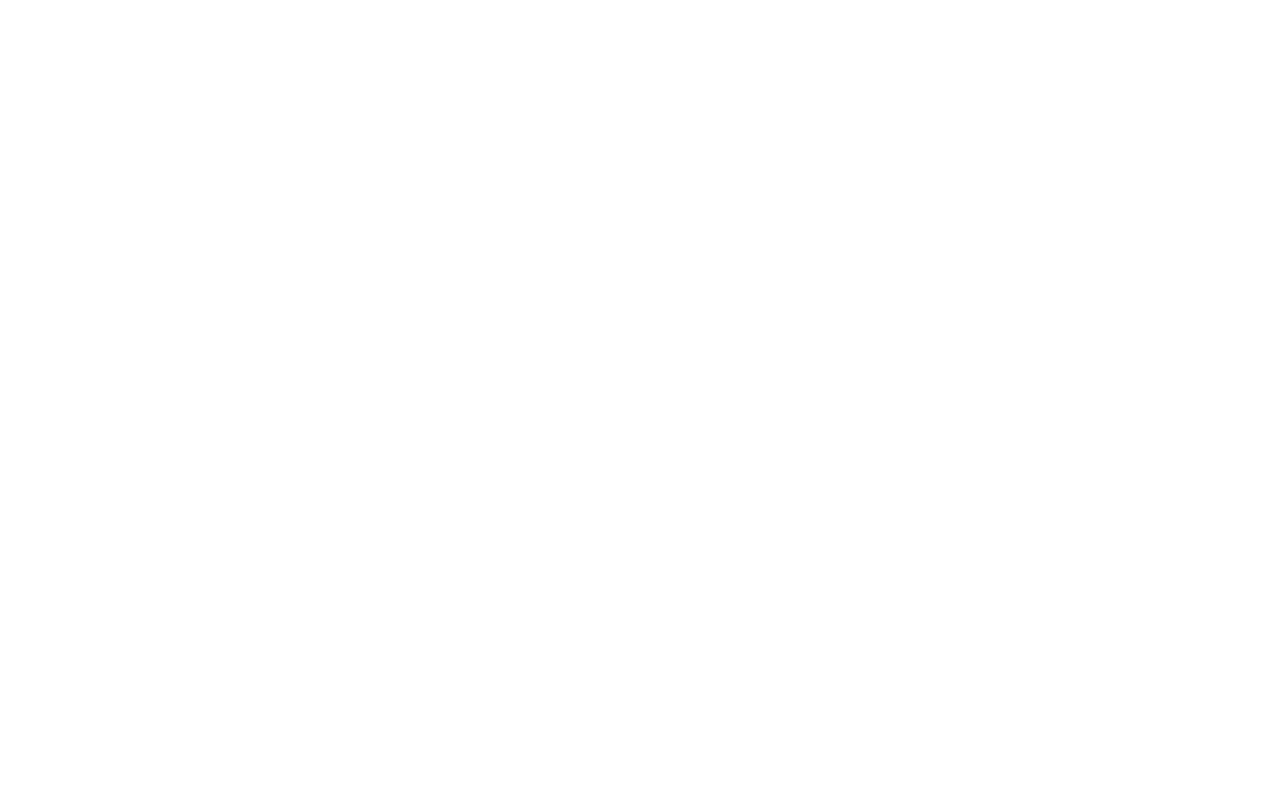
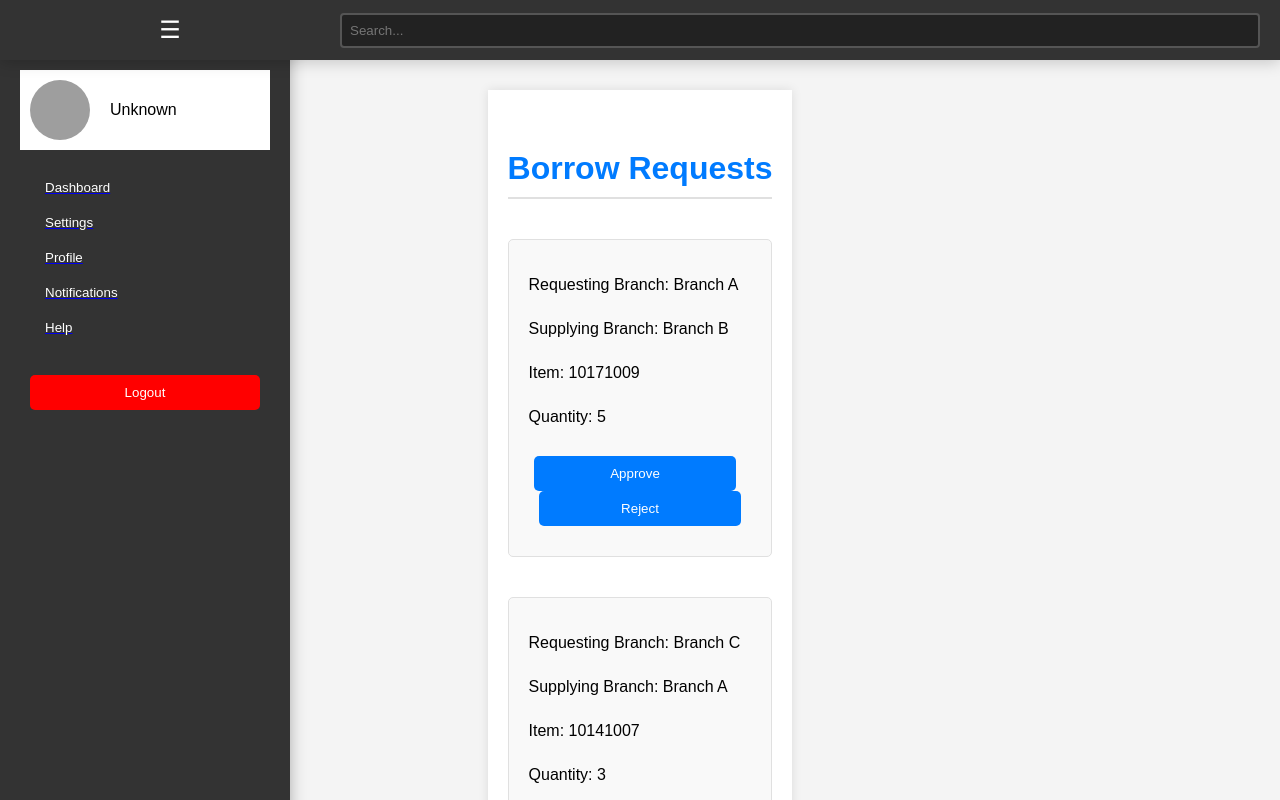
Before and after one commit to ALATTIELI/hradmin, a React (Vite) app: page /Borrow-Items in a window 1280 px wide. Before the commit this address had no page. Shown: the top 800 px of the page. Built offline with nearby package versions, Linux system fonts and the light colour scheme; grey boxes are pictures that could not be loaded.

Commit message:
borrow item done

```diff
--- /dev/null
+++ b/src/BorrowItems.css
@@ -0,0 +1,106 @@
+/* Global Styles */
+body {
+    font-family: 'Arial', sans-serif;
+    margin: 0;
+    padding: 0;
+    background-color: #f4f4f4;
+}
+
+/* Borrow Request Container */
+.Borrow-request-container {
+    max-width: 1200px;
+    margin: 50px auto;
+    padding: 20px;
+    background-color: #fff;
+    box-shadow: 0 0 10px rgba(0, 0, 0, 0.1);
+}
+
+h1 {
+    font-size: 2.5rem;
+    margin-bottom: 10px;
+}
+
+h2 {
+    font-size: 2rem;
+    margin: 40px 0 20px;
+    border-bottom: 2px solid #e0e0e0;
+    padding-bottom: 10px;
+}
+
+.borrow-request {
+    padding: 20px;
+    margin: 20px 0;
+    border-radius: 5px;
+    background-color: #f9f9f9;
+    border: 1px solid #e0e0e0;
+    display: flex;
+    flex-direction: column;
+    justify-content: space-between;
+}
+
+.borrow-request p {
+    font-size: 1rem;
+    margin-bottom: 10px;
+}
+
+.borrow-request-buttons {
+    display: flex;
+    align-items: center;
+    justify-content: space-between; /* This ensures spacing between the buttons */
+    margin-top: 10px;  /* Adds some margin on top for visual separation */
+}
+
+button {
+    padding: 10px 15px;
+    margin-right: 10px;
+    border: none;
+    border-radius: 5px;
+    cursor: pointer;
+    transition: background-color 0.3s ease;
+}
+
+button:last-child {
+    margin-right: 0; /* Removes margin from the last button */
+}
+
+button:hover {
+    opacity: 0.8;
+}
+
+/* Responsive Styles */
+@media screen and (max-width: 768px) {
+    h1 {
+        font-size: 2rem;
+    }
+
+    h2 {
+        font-size: 1.5rem;
+    }
+
+    .borrow-request {
+        padding: 15px;
+    }
+
+    .borrow-request p {
+        font-size: 0.9rem;
+    }
+
+    button {
+        padding: 8px 12px;
+        font-size: 0.9rem;
+    }
+}
+
+@media screen and (max-width: 480px) {
+    h1 {
+        font-size: 1.7rem;
+    }
+
+    h2 {
+        font-size: 1.2rem;
+    }
+
+    .Borrow-request-container {
+        padding: 10px;
+    }
+}
--- /dev/null
+++ b/src/BorrowItems.tsx
@@ -0,0 +1,131 @@
+import React, { useState } from "react";
+import "./BorrowItems.css";
+import { useSelector } from "react-redux";
+import employeesData from "./EmployeesData";
+import Sidebar from "./Sidebar";
+import TopBar from "./Topbar";
+import { RootState } from "./store";
+
+type Employee = {
+  id: number;
+  firstName: string;
+  lastName: string;
+  username: string;
+  password: string;
+  position: string;
+  department: string;
+  dateJoined: string;
+  photoUrl?: string;
+};
+// Rename the interface to avoid naming conflict with the component
+interface IBorrowRequest {
+  id: number;
+  requestingBranch: string;
+  supplyingBranch: string;
+  itemName: string;
+  quantity: number;
+  status: "Pending" | "Approved" | "Rejected";
+}
+
+const BorrowRequest: React.FC = () => {
+  // This is mock data for now. In a real-world scenario, it would come from a backend.
+  const [borrowRequests, setBorrowRequests] = useState<IBorrowRequest[]>([
+    {
+      id: 1,
+      requestingBranch: "Branch A",
+      supplyingBranch: "Branch B",
+      itemName: "10171009",
+      quantity: 5,
+      status: "Pending",
+    },
+    {
+      id: 2,
+      requestingBranch: "Branch C",
+      supplyingBranch: "Branch A",
+      itemName: "10141007",
+      quantity: 3,
+      status: "Pending",
+    },
+  ]);
+
+  const handleStatusUpdate = (
+    requestId: number,
+    newStatus: "Approved" | "Rejected"
+  ) => {
+    const updatedRequests = borrowRequests.map((request) =>
+      request.id === requestId ? { ...request, status: newStatus } : request
+    );
+    setBorrowRequests(updatedRequests);
+  };
+
+  const handleApprove = (requestId: number) => {
+    handleStatusUpdate(requestId, "Approved");
+  };
+
+  const handleReject = (requestId: number) => {
+    handleStatusUpdate(requestId, "Rejected");
+  };
+  const [isSidebarOpen, setIsSidebarOpen] = useState(true);
+
+  // Fetch the logged-in user's username from Redux store
+  const loggedInUser = useSelector((state: RootState) => state.auth.user);
+  const loggedInUsername = loggedInUser ? loggedInUser.username : null;
+
+  // Find the user in employeesData using the fetched username
+  const user: Employee | undefined = loggedInUsername
+    ? employeesData.employees.find((emp) => emp.username === loggedInUsername)
+    : undefined;
+
+  // Default values
+  let currentUser = {
+    name: "Unknown",
+    photo: "/path/to/default/photo.jpg",
+    position: "Guest", // Default value for position
+  };
+
+  // If user exists, override the default values
+  if (user) {
+    currentUser.name = `${user.firstName} ${user.lastName}`;
+    currentUser.position = user.position; // Include this line
+    if (user.photoUrl) {
+      currentUser.photo = user.photoUrl;
+    }
+  }
+  //   else {
+  //     //change url to /
+  //     window.location.href='/login';
+  //   }
+
+  const toggleSidebar = () => {
+    setIsSidebarOpen(!isSidebarOpen);
+  };
+
+  return (
+    <div className="Borrow-request-container">
+      <TopBar toggleSidebar={toggleSidebar} />
+      <Sidebar
+        currentUser={currentUser}
+        toggleSidebar={toggleSidebar}
+        className={isSidebarOpen ? "open" : ""}
+      />
+      <h2>Borrow Requests</h2>
+      {borrowRequests.map((request) => (
+        <div key={request.id} className="borrow-request">
+          <p>Requesting Branch: {request.requestingBranch}</p>
+          <p>Supplying Branch: {request.supplyingBranch}</p>
+          <p>Item: {request.itemName}</p>
+          <p>Quantity: {request.quantity}</p>
+          {request.status === "Pending" && (
+            <div className="borrow-request-buttons">
+              <button onClick={() => handleApprove(request.id)}>Approve</button>
+              <button onClick={() => handleReject(request.id)}>Reject</button>
+            </div>
+          )}
+          {request.status !== "Pending" && <p>Status: {request.status}</p>}
+        </div>
+      ))}
+    </div>
+  );
+};
+
+export default BorrowRequest;
--- a/src/buttonConfig.tsx
+++ b/src/buttonConfig.tsx
@@ -8,7 +8,7 @@
 export const positionButtons: ButtonConfiguration[] = [
     {
       position: "Software Engineer",
-      buttons: ["Reports", "Stock Order", "Warranty Items"]
+      buttons: ["Reports", "Stock Order", "Warranty Items", "Borrow Items"]
     },
     {
       position: "Product Manager",
--- a/src/routes.tsx
+++ b/src/routes.tsx
@@ -10,6 +10,7 @@
 import Stockorder from './Stockorder';
 import OrderDetails from './OrderDetails';
 import WarrantyView from './WarrantyItems';
+import BorrowRequest from './BorrowItems';
 
 const ProtectedRoute: React.FC = () => {
   const isAuthenticated = useSelector((state: RootState) => state.auth.isAuthenticated);
@@ -27,6 +28,7 @@
         <Route path="/Stock-order" element={<Stockorder />} />
         <Route path="/stock-order/:orderId" element={<OrderDetails />} />
         <Route path="/Warranty-Items" element={<WarrantyView />} />
+        <Route path="/Borrow-Items" element={<BorrowRequest />} />
 
 
       {/* ... other routes if needed ... */}
```
